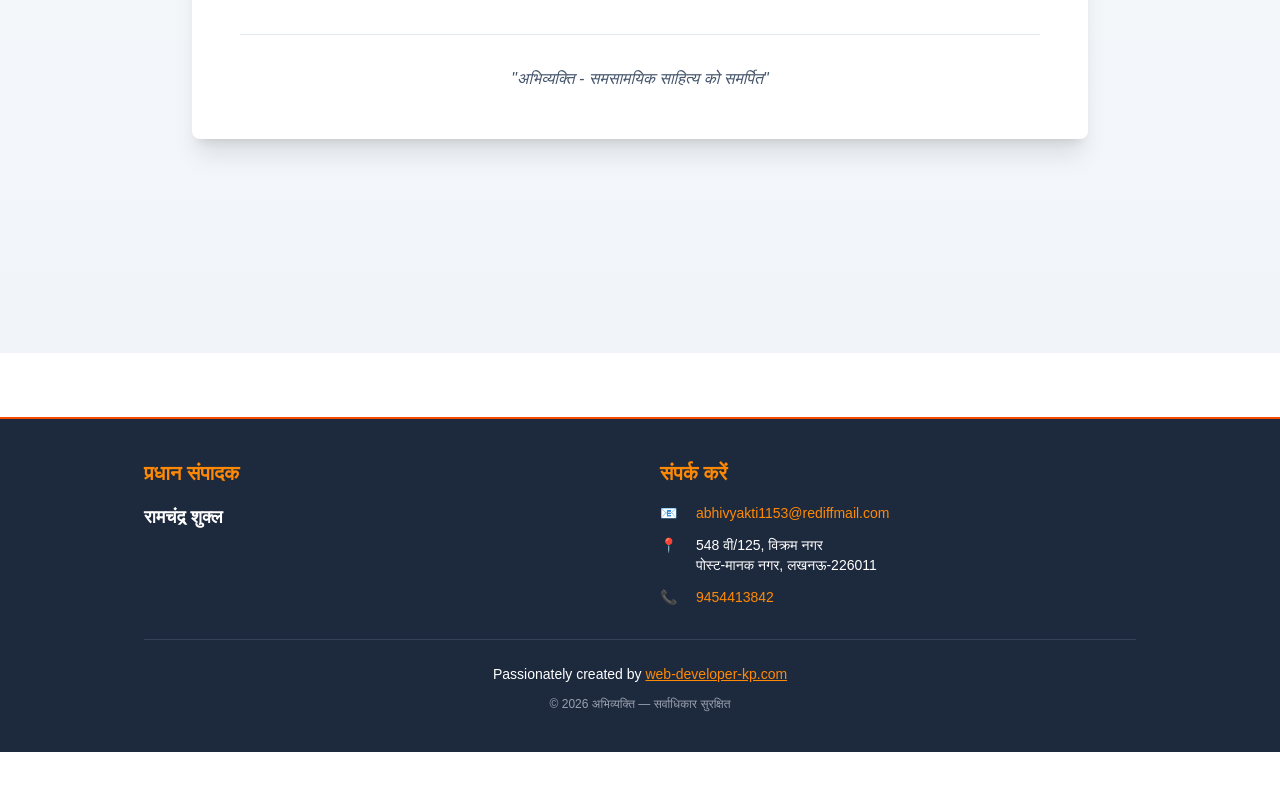
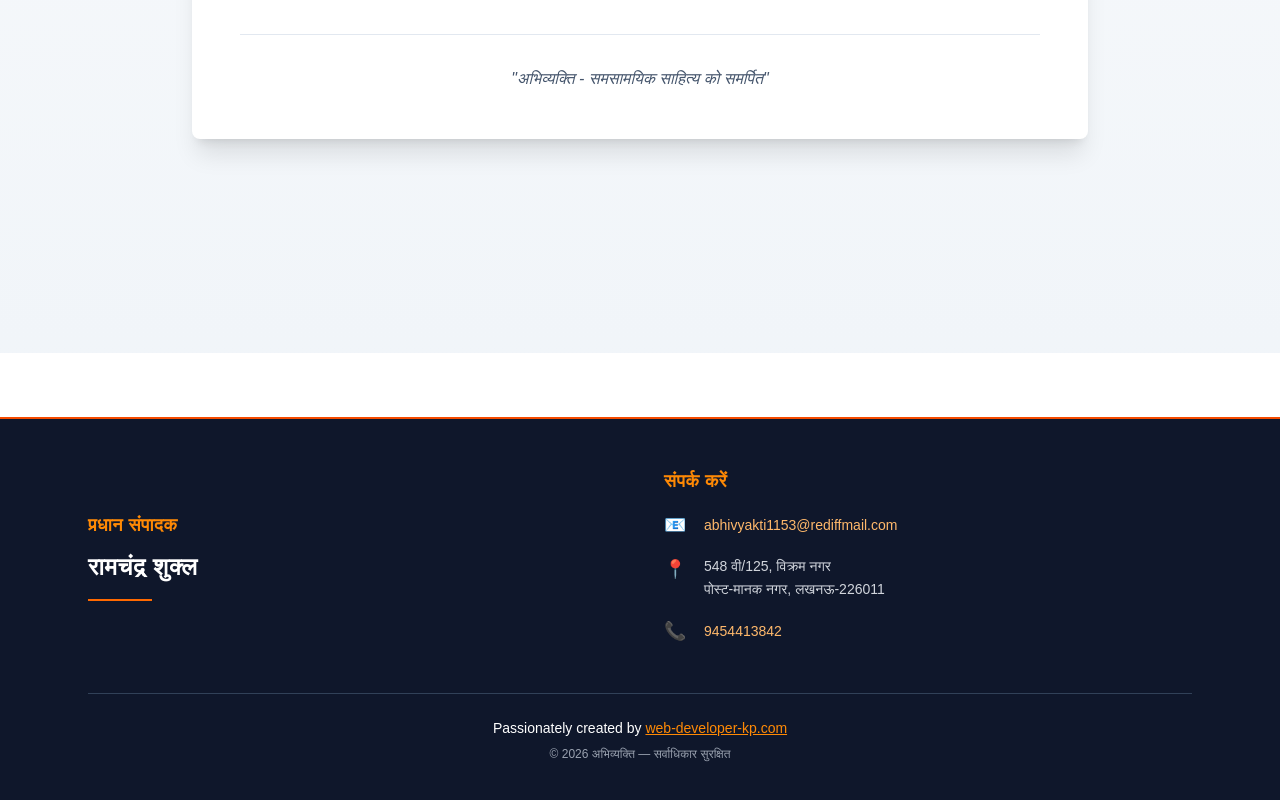
Before and after one commit to kp1153/abhivyakti, a Next.js app: page /pdf in a window 1280 px wide. Shown: the part 582-1382 px from the top of the page. Before the commit the page ends 1334 px from the top, so only its background shows below. Built offline with nearby package versions, Linux system fonts and the light colour scheme.

Commit message:
force deploy

```diff
--- a/components/Footer.js
+++ b/components/Footer.js
@@ -2,50 +2,55 @@ import Link from "next/link";
 
 export default function Footer() {
   return (
-    <footer className="w-full border-t-2 border-orange-600 mt-16 bg-slate-800">
-      <div className="max-w-5xl mx-auto px-4 py-10">
+    <footer className="w-full border-t-2 border-orange-600 mt-16 bg-slate-900">
+      <div className="max-w-6xl mx-auto px-6 py-12">
 
-        {/* Main Content */}
-        <div className="grid md:grid-cols-2 gap-10 text-white mb-8">
+        {/* Top Section */}
+        <div className="grid md:grid-cols-2 gap-12 text-white">
 
           {/* Editor */}
-          <div>
-            <h3 className="text-xl font-bold mb-4 text-orange-400">
+          <div className="flex flex-col justify-center">
+            <h3 className="text-lg font-semibold tracking-wide text-orange-400 mb-3">
               प्रधान संपादक
             </h3>
-            <p className="font-semibold text-lg">रामचंद्र शुक्ल</p>
+
+            <p className="text-2xl font-bold tracking-wide">
+              रामचंद्र शुक्ल
+            </p>
+
+            <div className="mt-4 h-0.5 w-16 bg-orange-500" />
           </div>
 
           {/* Contact */}
           <div>
-            <h3 className="text-xl font-bold mb-4 text-orange-400">
+            <h3 className="text-lg font-semibold tracking-wide text-orange-400 mb-4">
               संपर्क करें
             </h3>
 
-            <div className="space-y-3 text-sm">
-              <div className="flex items-center gap-3">
-                <span className="w-6">📧</span>
+            <div className="space-y-4 text-sm">
+              <div className="flex items-center gap-4">
+                <span className="w-6 text-lg">📧</span>
                 <a
                   href="mailto:abhivyakti1153@rediffmail.com"
-                  className="text-orange-400 hover:underline"
+                  className="text-orange-300 hover:text-orange-400 transition"
                 >
                   abhivyakti1153@rediffmail.com
                 </a>
               </div>
 
-              <div className="flex items-start gap-3">
-                <span className="w-6">📍</span>
-                <div>
+              <div className="flex items-start gap-4">
+                <span className="w-6 text-lg">📍</span>
+                <div className="leading-relaxed text-gray-300">
                   <p>548 वी/125, विक्रम नगर</p>
                   <p>पोस्ट-मानक नगर, लखनऊ-226011</p>
                 </div>
               </div>
 
-              <div className="flex items-center gap-3">
-                <span className="w-6">📞</span>
+              <div className="flex items-center gap-4">
+                <span className="w-6 text-lg">📞</span>
                 <a
                   href="tel:9454413842"
-                  className="text-orange-400 hover:underline"
+                  className="text-orange-300 hover:text-orange-400 transition"
                 >
                   9454413842
                 </a>
@@ -56,8 +61,8 @@ export default function Footer() {
         </div>
 
         {/* Bottom */}
-        <div className="border-t border-slate-700 pt-6 text-center text-white">
-          <p className="text-sm mb-3">
+        <div className="mt-12 border-t border-slate-700 pt-6 text-center text-white">
+          <p className="text-sm mb-2">
             Passionately created by{" "}
             <Link
               href="https://www.web-developer-kp.com"
```
